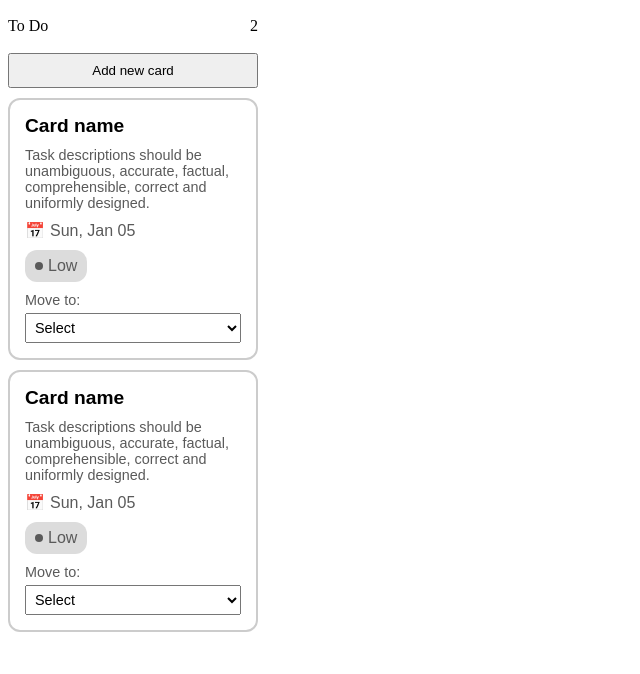
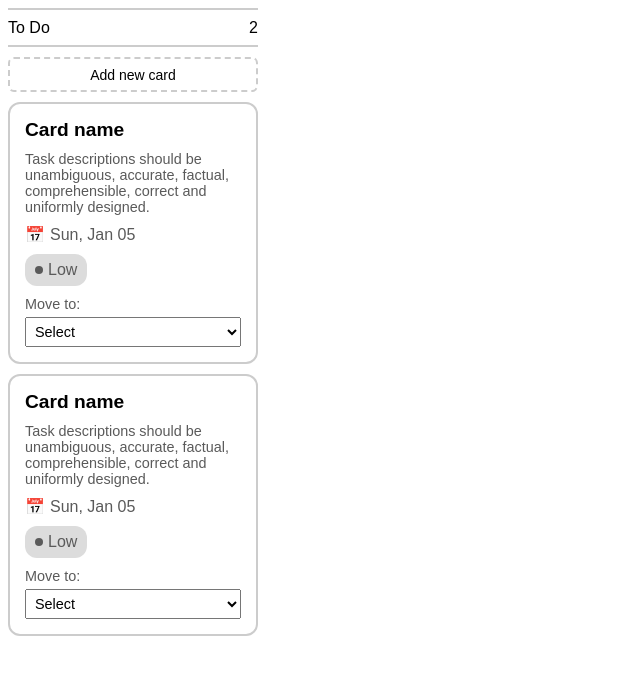
Before and after one commit to Fawa24/taskboard, a React app in the folder client/: page / in a window 1280 px wide. Shown: the top 674 px of the page, without its empty margins (0-640 px from the left). Built offline with nearby package versions, Linux system fonts and the light colour scheme; the HTML template or start-up script is replaced by a standard one.

Commit message:
Small changes in styles

```diff
--- a/client/src/Components/TaskCard/TaskCard.tsx
+++ b/client/src/Components/TaskCard/TaskCard.tsx
@@ -15,8 +15,7 @@ return <div>
 <div style={{
     border: '2px solid #ccc',
     borderRadius: '12px',
-    padding: '15px',
-    fontFamily: 'Arial, sans-serif'
+    padding: '15px'
   }}>
     <div style={{
       fontWeight: 'bold',
--- a/client/src/Components/TaskCardGroup/TaskCardGroup.tsx
+++ b/client/src/Components/TaskCardGroup/TaskCardGroup.tsx
@@ -8,13 +8,26 @@ export function TaskCardGroup({group}: {group: TaskCardGroupVM}) {
       flexDirection: 'column',
       justifyContent: 'space-between',
       gap: '10px',
-      width: '250px'
+      width: '250px',
+      fontFamily: 'Arial, sans-serif'
     }}>
-    <div style={{display: 'flex', justifyContent: 'space-between', alignItems: 'center', height: '35px'}}>
+    <div style={{
+      display: 'flex',
+      justifyContent: 'space-between',
+      alignItems: 'center',
+      height: '35px',
+      borderTop: '2px solid #ccc',
+      borderBottom: '2px solid #ccc'}}>
       <span>{group.name}</span>
       <span>{group.tasks.length}</span>
     </div>
-    <button style={{width: '250px', height: '35px'}}>
+    <button style={{
+      width: '250px',
+      height: '35px',
+      border: '2px dashed #ccc',
+      background: 'white',
+      borderRadius: '6px',
+      fontSize: '14px'}}>
       Add new card
     </button>
     {group.tasks.map(x =>
```
